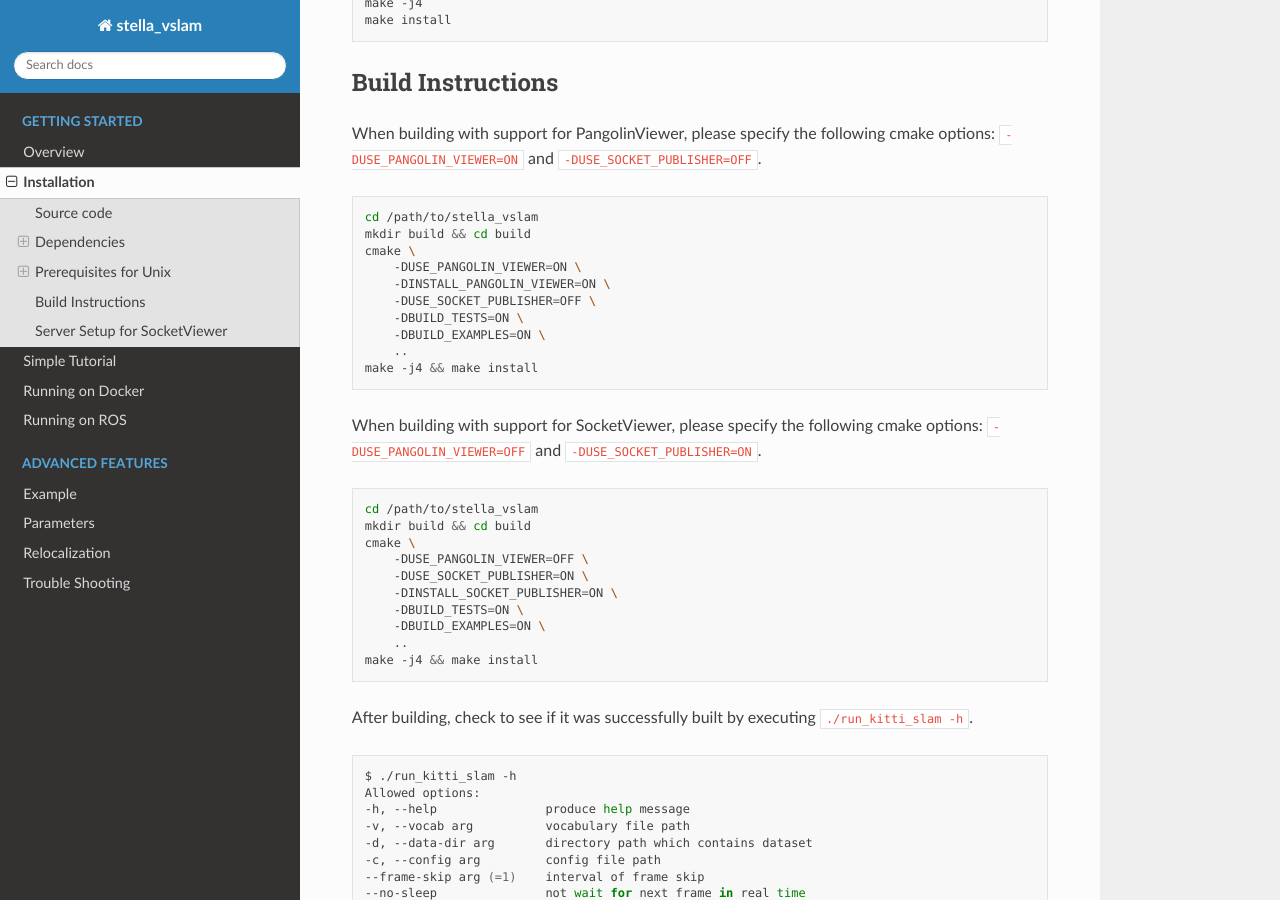
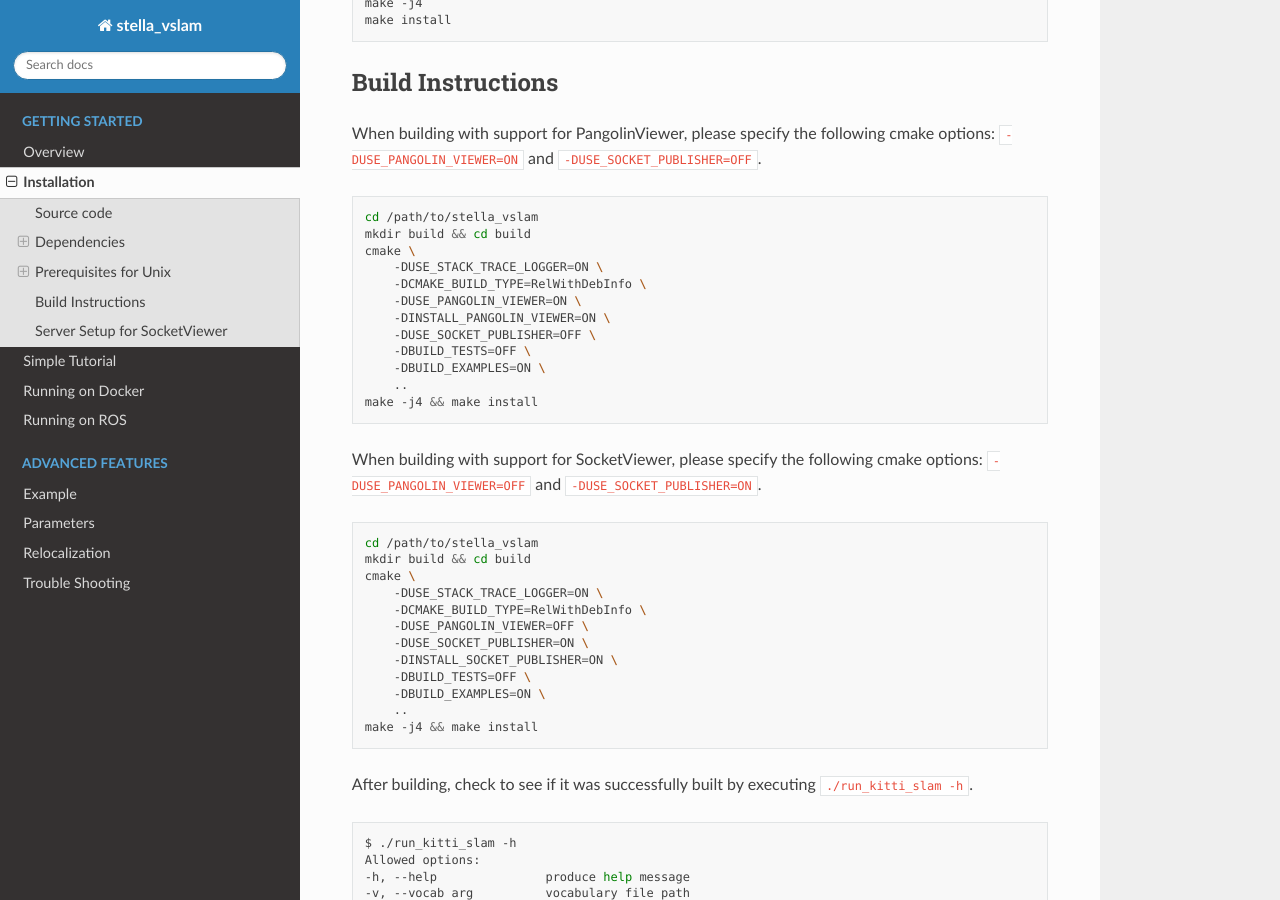
Before and after one commit to stella-cv/docs, a Sphinx documentation site: the page built from docs/installation.rst, in a window 1280 px wide and 900 px high, scrolled down 6231 px. Built offline with Sphinx 7.4.7 and the Read the Docs theme 2.0.0, drawn with Linux system fonts in a browser that asks for light colours.

Commit message:
Use stack trace logger

```diff
--- a/docs/installation.rst
+++ b/docs/installation.rst
@@ -361,10 +361,12 @@ When building with support for PangolinViewer, please specify the following cmak
     cd /path/to/stella_vslam
     mkdir build && cd build
     cmake \
+        -DUSE_STACK_TRACE_LOGGER=ON \
+        -DCMAKE_BUILD_TYPE=RelWithDebInfo \
         -DUSE_PANGOLIN_VIEWER=ON \
         -DINSTALL_PANGOLIN_VIEWER=ON \
         -DUSE_SOCKET_PUBLISHER=OFF \
-        -DBUILD_TESTS=ON \
+        -DBUILD_TESTS=OFF \
         -DBUILD_EXAMPLES=ON \
         ..
     make -j4 && make install
@@ -376,10 +378,12 @@ When building with support for SocketViewer, please specify the following cmake
     cd /path/to/stella_vslam
     mkdir build && cd build
     cmake \
+        -DUSE_STACK_TRACE_LOGGER=ON \
+        -DCMAKE_BUILD_TYPE=RelWithDebInfo \
         -DUSE_PANGOLIN_VIEWER=OFF \
         -DUSE_SOCKET_PUBLISHER=ON \
         -DINSTALL_SOCKET_PUBLISHER=ON \
-        -DBUILD_TESTS=ON \
+        -DBUILD_TESTS=OFF \
         -DBUILD_EXAMPLES=ON \
         ..
     make -j4 && make install
```
